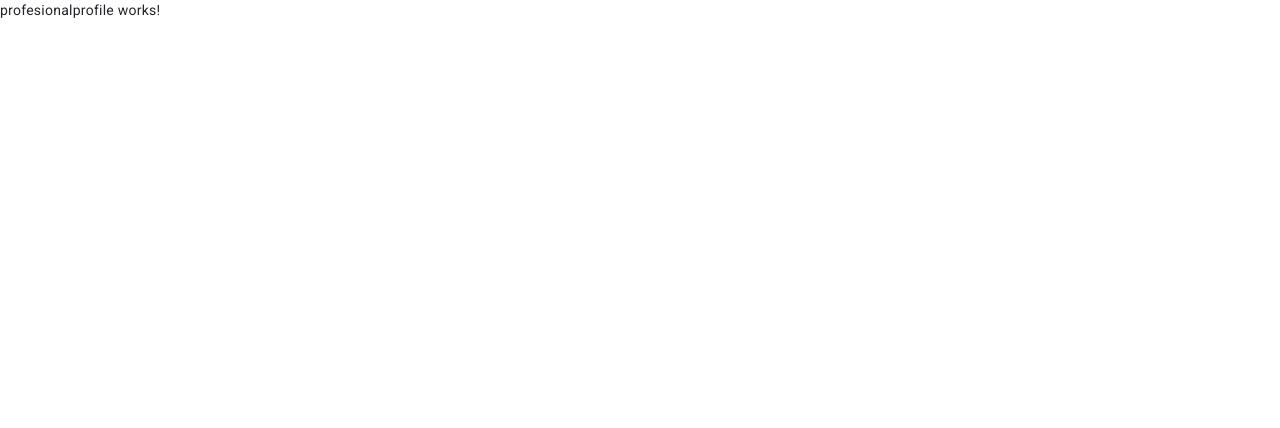
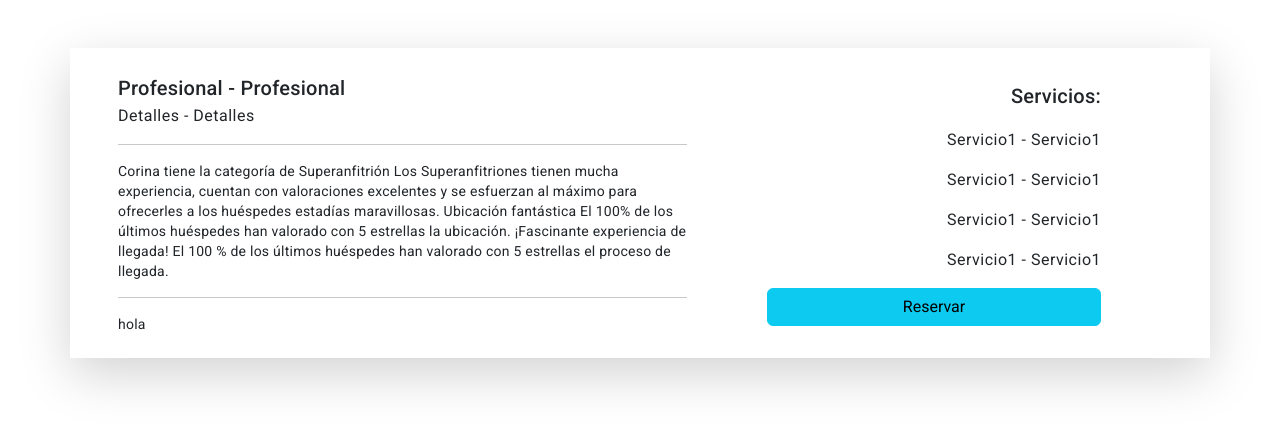
Before and after one commit to Bemelly/bemelly-frontend, an Angular app: page /profesionals in a window 1280 px wide. Shown: the top 428 px of the page. Built offline with nearby package versions, Linux system fonts and the light colour scheme.

Commit message:
subiendo a la luna

```diff
--- a/src/app/app.module.ts
+++ b/src/app/app.module.ts
@@ -14,6 +14,8 @@ import {MatMenuModule} from '@angular/material/menu';
 import {MatProgressBarModule} from '@angular/material/progress-bar';
 import {MatIconModule} from '@angular/material/icon';
 import { ProfesionalprofileComponent } from './profesionalprofile/profesionalprofile.component';
+import {MatDatepickerModule} from '@angular/material/datepicker';
+import {MatFormFieldModule} from '@angular/material/form-field';
 
 
 
@@ -36,7 +38,9 @@ import { ProfesionalprofileComponent } from './profesionalprofile/profesionalpro
     HttpClientModule,
     MatMenuModule,
     MatProgressBarModule,
-    MatIconModule
+    MatIconModule,
+    MatDatepickerModule,
+    MatFormFieldModule
   ],
   providers: [],
   bootstrap: [AppComponent]
--- a/src/app/profesionalprofile/profesionalprofile.component.html
+++ b/src/app/profesionalprofile/profesionalprofile.component.html
@@ -1 +1,65 @@
-<p>profesionalprofile works!</p>
+<!-- <div class="banner1 d-flex justify-content-center border">
+        <img class="rounded" src="https://a0.muscache.com/im/pictures/8d7970be-b461-4c64-8b25-3f0381381070.jpg?im_w=1200" alt="">
+    </div> -->
+<div class="container mt-5 shadow-lg">
+    <div class="row">
+        <div class="col-7">
+
+            <div class="principal d-flex justify-content-center p-4">
+                <div class="row w-100">
+
+
+                    <div class="seccion1">
+
+                        <h2 class="m-0"> Profesional - Profesional </h2>
+                        <h4> Detalles - Detalles </h4>
+                        <hr>
+
+
+                    </div>
+                    <div class="seccion2">
+
+                        <p>Corina tiene la categoría de Superanfitrión
+                            Los Superanfitriones tienen mucha experiencia, cuentan con valoraciones excelentes y se
+                            esfuerzan al máximo para ofrecerles a los huéspedes estadías maravillosas.
+                            Ubicación fantástica
+                            El 100% de los últimos huéspedes han valorado con 5 estrellas la ubicación.
+                            ¡Fascinante experiencia de llegada!
+                            El 100 % de los últimos huéspedes han valorado con 5 estrellas el proceso de llegada.</p>
+
+                        <hr>
+                    </div>
+                    <div class="seccion3">
+                        hola
+
+                    </div>
+                </div>
+            </div>
+
+        </div>
+        <div class="col-5 p-4">
+
+            <div class="carrito rounded p-2">
+
+                <h2 class="text-end"> Servicios: </h2>
+
+                <h4 class="text-end"> Servicio1 - Servicio1 </h4>
+                <h4 class="text-end"> Servicio1 - Servicio1 </h4>
+                <h4 class="text-end"> Servicio1 - Servicio1 </h4>
+                <h4 class="text-end"> Servicio1 - Servicio1 </h4>
+
+                <!-- <mat-form-field appearance="fill">
+                    <mat-label>Choose a date</mat-label>
+                    <input matInput [matDatepicker]="picker">
+                    <mat-hint>MM/DD/YYYY</mat-hint>
+                    <mat-datepicker-toggle matIconSuffix [for]="picker"></mat-datepicker-toggle>
+                    <mat-datepicker #picker></mat-datepicker>
+                </mat-form-field> -->
+
+
+
+                <button type="button" class="btn btn-info w-100">Reservar</button>
+            </div>
+        </div>
+    </div>
+</div>
--- a/src/app/profesionalprofile/profesionalprofile.component.scss
+++ b/src/app/profesionalprofile/profesionalprofile.component.scss
@@ -0,0 +1,3 @@
+.carrito {
+    max-width: 350px;
+}
```
